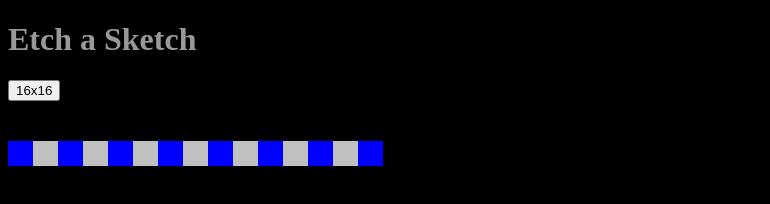
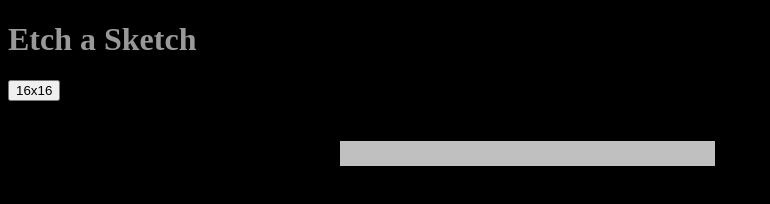
Before and after one commit to OakG/etch-a-sketch, a plain HTML site: page index.html in a window 1280 px wide. Both pictures are taken after a click on the button "16x16". Shown: the whole page, without its empty margins (0-770 px from the left). Drawn offline with Linux system fonts and the light colour scheme.

Commit message:
Experiments

```diff
--- a/js/main.js
+++ b/js/main.js
@@ -2,13 +2,8 @@
 $(document).ready(function() {
     $('#16x16').on('click', function() {
         for (var i = 0; i < 15; i++) {
-            if(i%2 != 0) {
                 $('.board').append('<div class="dot"></div>');
-            } else {
-                $('.board').append('<div class="ndot"></div>');
-            }
-
-        }
+        } // Only makes a line
 
     });
 
--- a/style/main.css
+++ b/style/main.css
@@ -11,6 +11,7 @@ h1 {
 }
 
 .board {
+    width: 600px;
     margin: 40px auto;
 }
 
@@ -18,12 +19,5 @@ h1 {
     width: 25px;
     height: 25px;
     background-color: silver;
-    display: inline-block;
+    float: left;
 }
-
-.ndot {
-    width: 25px;
-    height: 25px;
-    background-color: blue;
-    display: inline-block;
-}
```
